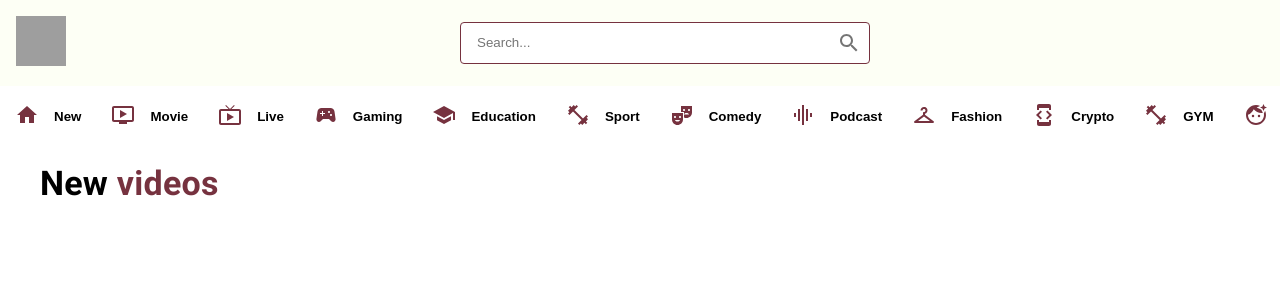
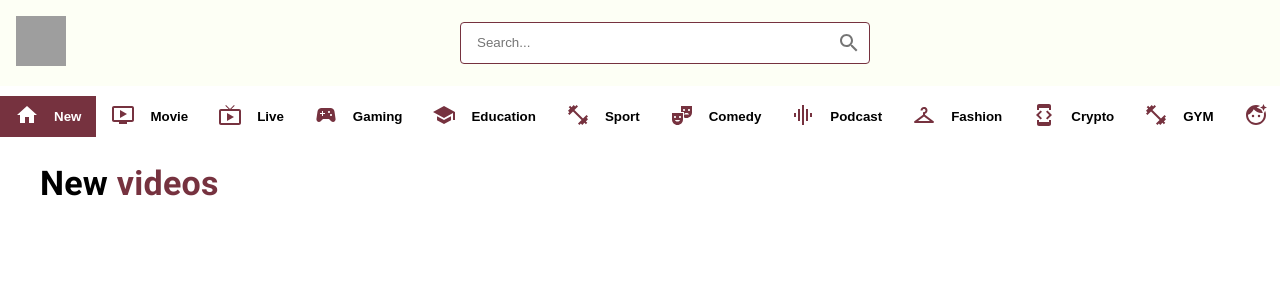
Before and after one commit to Will-Marco/video-tube, a React (Create React App) app: page / in a window 1280 px wide. Shown: the top 300 px of the page. Built offline with nearby package versions, Linux system fonts and the light colour scheme; grey boxes are pictures that could not be loaded.

Commit message:
add category-btn action

```diff
--- a/src/components/Category/Category.jsx
+++ b/src/components/Category/Category.jsx
@@ -1,18 +1,23 @@
 import { Stack } from "@mui/material";
 import { category, colors } from "../../constants/constants";
 
-function Category() {
+function Category({ selectedCategoryHandler, selectedCategory }) {
   return (
     <Stack direction={"row"} sx={{ overflowX: "scroll" }}>
       {category.map((item) => (
         <button
           key={item.name}
           className="category-btn"
-          style={{ borderRadius: "0" }}
+          style={{
+            borderRadius: "0",
+            background: item.name === selectedCategory && colors.secondary,
+            color: item.name === selectedCategory && "#fff",
+          }}
+          onClick={() => selectedCategoryHandler(item.name)}
         >
           <span
             style={{
-              color: colors.secondary,
+              color: item.name === selectedCategory ? "#fff" : colors.secondary,
               marginRight: "15px",
             }}
           >
--- a/src/components/Main/Main.jsx
+++ b/src/components/Main/Main.jsx
@@ -1,15 +1,19 @@
 import { useState } from "react";
 import { Box, Container, Stack, Typography } from "@mui/material";
 import { colors } from "../../constants/constants";
-import { Category} from "../"
-
+import { Category } from "../";
 
 const Main = () => {
   const [selectedCategory, setSelectedCategory] = useState("New");
 
+  const selectedCategoryHandler = (category) => setSelectedCategory(category);
+
   return (
     <Stack>
-      <Category />
+      <Category
+        selectedCategoryHandler={selectedCategoryHandler}
+        selectedCategory={selectedCategory}
+      />
       <Box p={2} sx={{ height: "90vh" }}>
         <Container maxWidth={"90%"}>
           <Typography variant={"h4"} fontWeight={"bold"} mb={2}>
--- a/src/index.css
+++ b/src/index.css
@@ -3,7 +3,6 @@
   padding: 0;
   box-sizing: border-box;
 }
-
 
 ::-webkit-scrollbar {
   width: 0;
@@ -40,11 +39,6 @@
   transition: all 0.3s ease;
 }
 
-.category-btn {
-  -ms-overflow-style: none; /* IE and Edge */
-  scrollbar-width: none; /* Firefox */
-}
-
 .category-btn:hover {
   background-color: #76323f;
   color: white !important;
```
